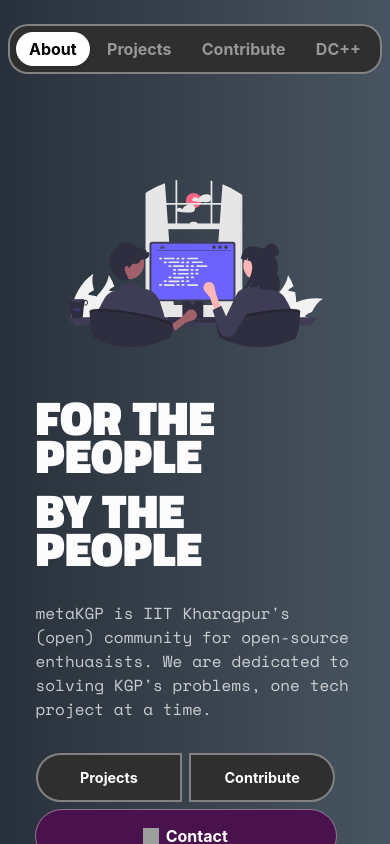
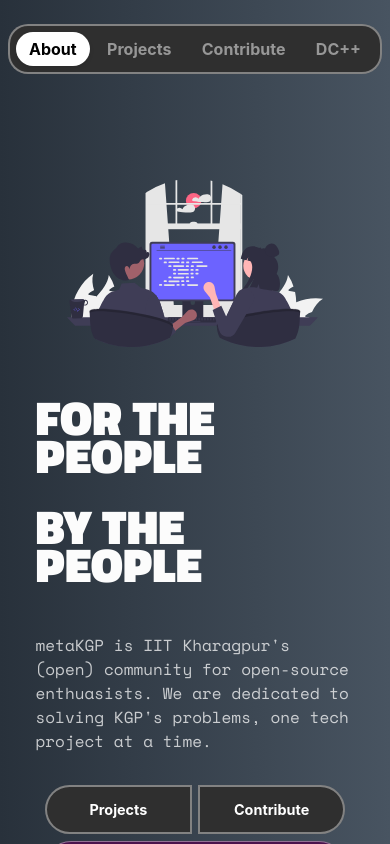
Before and after one commit to metakgp/metakgp.org, a React (Vite) app: page /projects#/about in a window 390 px wide. Built offline with nearby package versions, Linux system fonts and the light colour scheme; grey boxes are pictures that could not be loaded.

Commit message:
fix: center hero buttons on mobile

```diff
--- a/src/sections/Hero.tsx
+++ b/src/sections/Hero.tsx
@@ -23,7 +23,7 @@
               </Link>
             </div>
             <a href={"https://slack.metakgp.org"} className="slack-link">
-              <img src="https://external-content.duckduckgo.com/iu/?u=https%3A%2F%2Ffreepnglogo.com%2Fimages%2Fall_img%2F1707837044slack-icon-png.png&f=1&nofb=1&ipt=295e07f40f4184171119bf2ef9d839481d89cf7773ed9ffb63c4a8a987da6489" width={16} height={16} />
+              <img src="https://freepnglogo.com/images/all_img/1707837044slack-icon-png.png" width={16} height={16} />
               <p>Contact</p>
             </a>
           </div>
--- a/src/styles/sections/hero.css
+++ b/src/styles/sections/hero.css
@@ -132,6 +132,10 @@
   }
 
   .hero-header-container {
+    display: flex;
+    flex-direction: column;
+    align-items: center;
+    justify-content: center;
     width: 100%;
     padding: 0;
     white-space: normal;
@@ -152,6 +156,7 @@
   }
 
   .hero-button-container {
+    width: 100%;
     gap: 0.4rem;
     padding: 0;
   }
```
